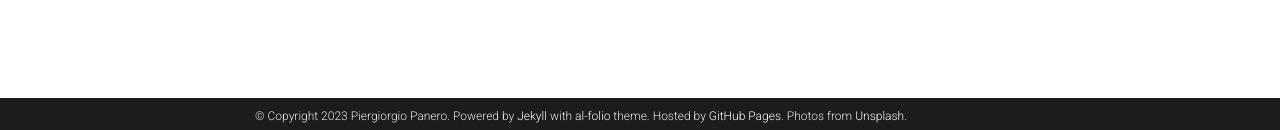
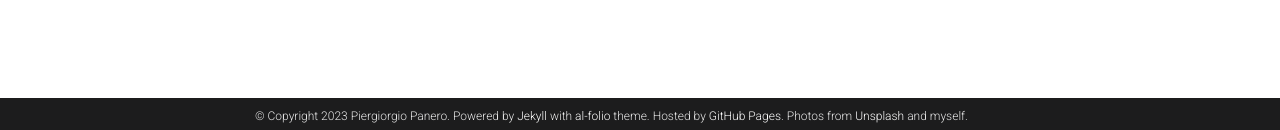
Before and after one commit to PG-P/pg-p.github.io, a Jekyll site: the page built from _pages/teaching.md, in a window 1280 px wide. Shown: the part 767-897 px from the top of the page. Built offline with Jekyll 4.4.1, drawn with Linux system fonts in a browser that asks for light colours; full-size pictures stand in for the smaller copies a plugin makes; comment, search, counter and statistics services are not loaded; a style sheet for code colours, icons or effects is not loaded.

Commit message:
Update _config.yml

```diff
--- a/_config.yml
+++ b/_config.yml
@@ -12,7 +12,7 @@
 footer_text: >
   Powered by <a href="https://jekyllrb.com/" target="_blank">Jekyll</a> with <a href="https://github.com/alshedivat/al-folio">al-folio</a> theme.
   Hosted by <a href="https://pages.github.com/" target="_blank">GitHub Pages</a>.
-  Photos from <a href="https://unsplash.com" target="_blank">Unsplash</a>.
+  Photos from <a href="https://unsplash.com" target="_blank">Unsplash</a> and myself.
 keywords: jekyll, jekyll-theme, academic-website, portfolio-website  # add your own keywords or leave empty
 
 lang: en # the language of your site (for example: en, fr, cn, ru, etc.)
```
